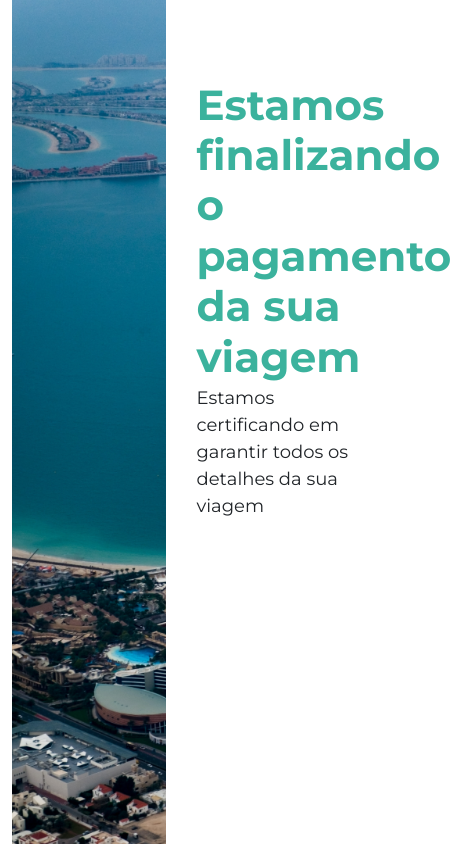
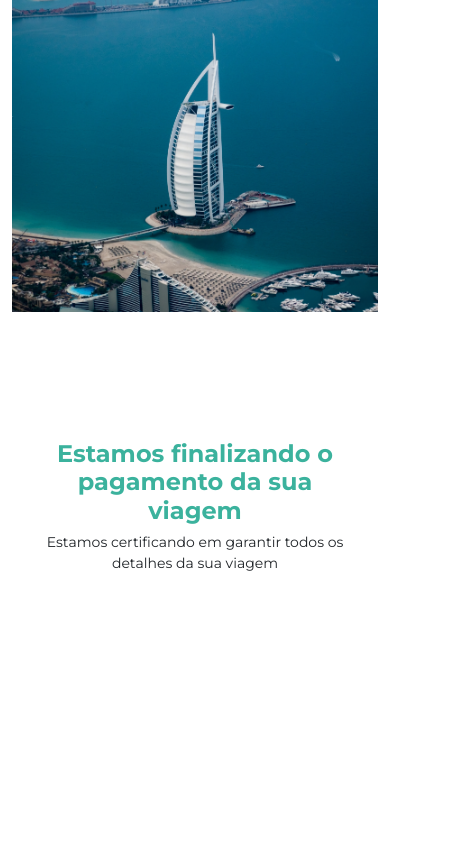
Before and after one commit to StartFuture/novi-frontend, a React (Create React App) app: page /loading in a window 390 px wide. Shown: the whole page, 451 px wide, since content can reach past the window. Built offline with nearby package versions, Linux system fonts and the light colour scheme; some icons are missing; the HTML template or start-up script is replaced by a standard one.

Commit message:
feat: implementing loading icon and responsive

```diff
--- a/package.json
+++ b/package.json
@@ -12,6 +12,7 @@
     "react-copy-to-clipboard": "^5.1.0",
     "react-dom": "^18.2.0",
     "react-icons": "^4.8.0",
+    "react-loading-icons": "^1.1.0",
     "react-responsive-carousel": "^3.2.23",
     "react-router-dom": "^6.10.0",
     "react-scripts": "5.0.1",
--- a/src/pages/loadingPage/index.jsx
+++ b/src/pages/loadingPage/index.jsx
@@ -1,5 +1,6 @@
 import React from "react";
 import { BackgroundImage, Content, MainContainer } from "./styles";
+import { TailSpin } from "react-loading-icons";
 
 export default function Loading() {
   return (
@@ -12,6 +13,9 @@ export default function Loading() {
             <p>
               Estamos certificando em garantir todos os detalhes da sua viagem
             </p>
+            <div className="loadingIcon">
+              <TailSpin stroke="#3BB29D"/>
+            </div>
           </div>
         </Content>
       </div>
--- a/src/pages/loadingPage/styles.ts
+++ b/src/pages/loadingPage/styles.ts
@@ -7,8 +7,15 @@ export const MainContainer = styled.div`
 
   .container {
     display: grid;
-    grid-template-columns: 42% 58%;
+    grid-template-columns: 42% auto;
     min-height: 100vh;
+  }
+
+  @media screen and (max-width: 1100px) {
+    .container {
+      grid-template-columns: none;
+      grid-template-rows: 37% auto;
+    }
   }
 `;
 
@@ -22,17 +29,40 @@ export const Content = styled.div`
   flex-direction: column;
   padding-left: 14.5%;
   padding-right: 13.8%;
-  padding-top: 37.5%;
 
   .contentContainer h2 {
     font-size: 42px;
     font-weight: 700;
-    color: ${props => props.theme.colors.primaryColor};
+    color: ${(props) => props.theme.colors.primaryColor};
+    margin-top: 40%;
     margin-bottom: 2%;
   }
 
   .contentContainer p {
     font-size: 18px;
     font-weight: 400;
+    margin-bottom: 7%;
+  }
+
+  .loadingIcon {
+    margin: 0 45%;
+  }
+
+  @media screen and (max-width: 1100px) {
+    padding-left: 6.5%;
+    padding-right: 6.5%;
+    text-align: center;
+
+    .contentContainer h2 {
+      font-size: 24px;
+    }
+
+    .contentContainer p {
+      font-size: 14px;
+    }
+
+    .loadingIcon {
+      margin: 0 42%;
+    }
   }
 `;
--- a/src/pages/paymentPage/index.jsx
+++ b/src/pages/paymentPage/index.jsx
@@ -124,7 +124,7 @@ export default function PaymentPage() {
           </ButtonPrev>
           <ButtonNext
             onClick={() => {
-              nav("/");
+              nav("/loading");
             }}
           >
             Prosseguir
```
Also changed, not shown: 1 other file (tests, documents, lock files or other folders).
